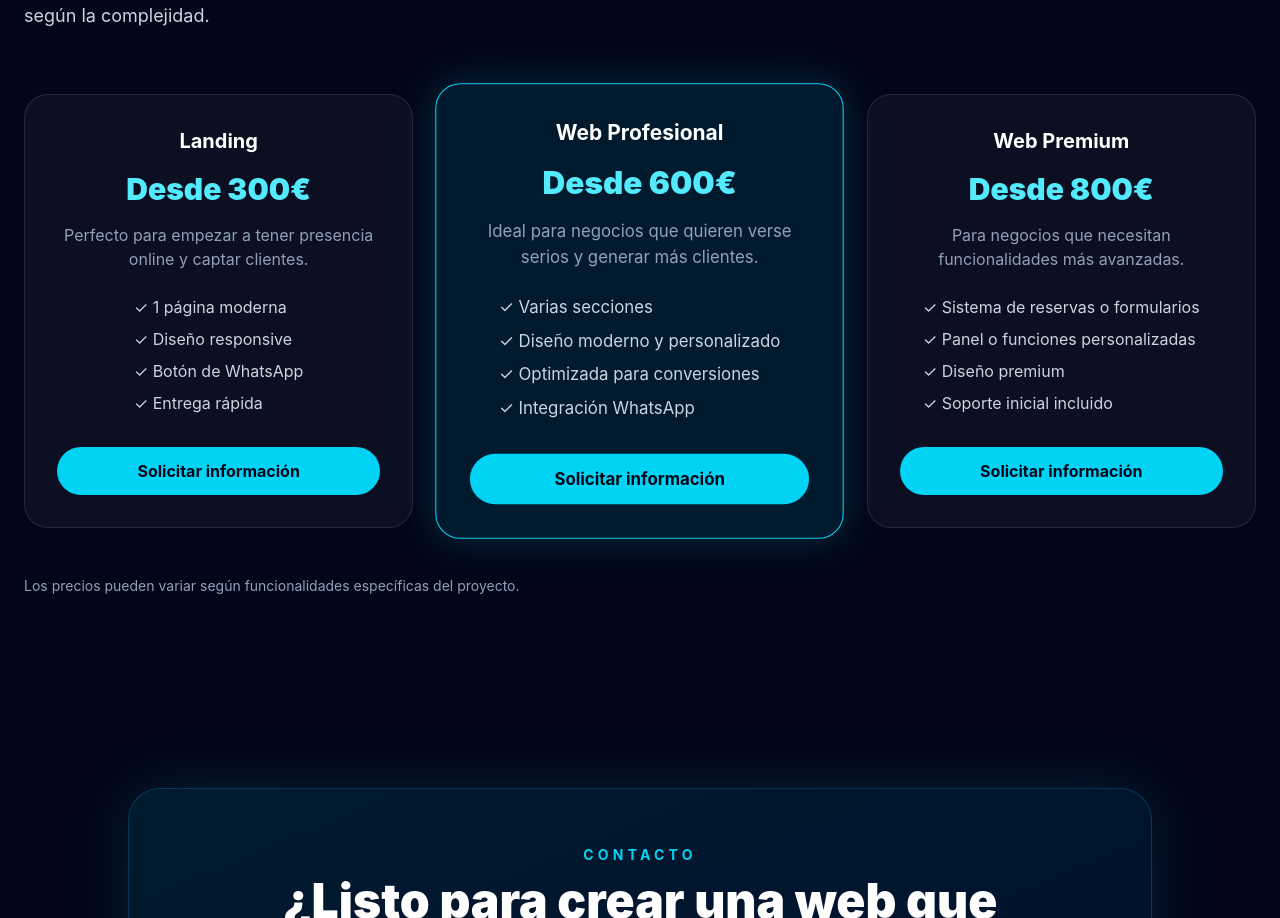
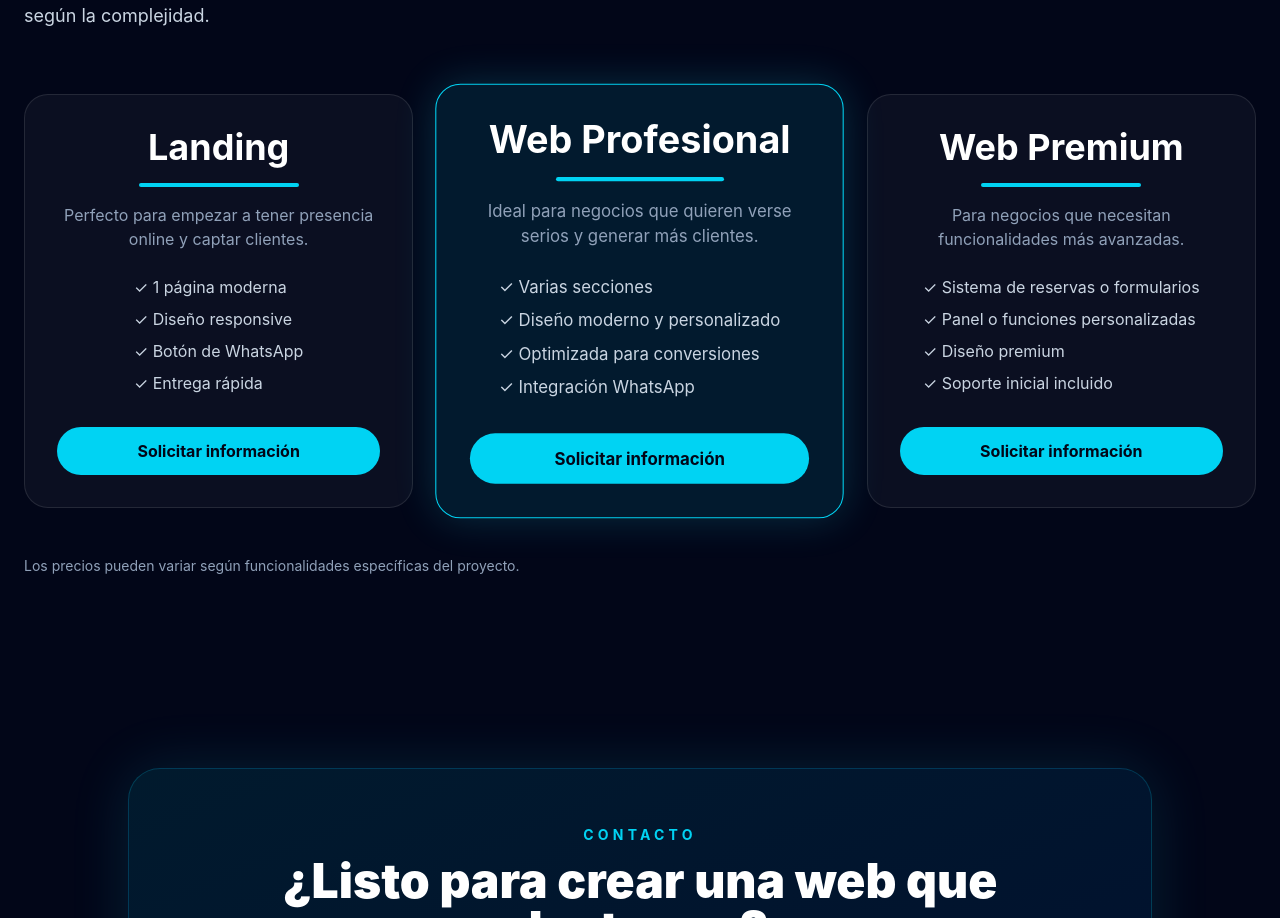
Before and after one commit to ultraxcode-com/ultra-x-code, a React (Vite) app: page / in a window 1280 px wide. Shown: the part 4526-5444 px from the top of the page. Built offline with nearby package versions, Linux system fonts and the light colour scheme.

Commit message:
cambios de precios

```diff
--- a/index.html
+++ b/index.html
@@ -2,7 +2,8 @@
 <html lang="en">
   <head>
     <meta charset="UTF-8" />
-    <link rel="icon" type="image/png" href="/logo4.png" />
+    <link rel="icon" type="image/png" href="/logo4.png" sizes="48x48" />
+    <link rel="apple-touch-icon" href="/logo4.png" />
     <meta name="viewport" content="width=device-width, initial-scale=1.0" />
     <title>Ultra X Code | Expertos en Desarrollo Web</title>
   </head>
--- a/src/components/Founders.jsx
+++ b/src/components/Founders.jsx
@@ -7,14 +7,14 @@ export function Founders() {
       name: "Daniel Díaz",
       role: "Co-Founder & Lead Developer",
       info: "Especialista en React y arquitectura de software. Se encarga de que cada línea de código sea eficiente y escalable.",
-      image: fotoDani, // Aquí pon la ruta de tu foto
+      image: fotoDani,
       linkedin: "#",
     },
     {
       name: "Alexis Rodriguez",
       role: "Co-Founder & UI/UX Designer",
       info: "Experto en diseño de interfaces y experiencia de usuario. Su objetivo es que cada web sea visualmente impactante.",
-      image: fotoale, // Aquí la de tu socio
+      image: fotoale,
       linkedin: "#",
     },
   ];
@@ -23,15 +23,13 @@ export function Founders() {
     <section className="py-20 px-6 bg-black">
       <div className="mx-auto max-w-7xl">
         {/* Cabecera del componente alineada a la izquierda */}
-        <div className="mb-16 text-left"> {/* Aseguramos alineación a la izquierda */}
+        <div className="mb-16 text-left">
             <h2 className="text-3xl md:text-5xl font-black tracking-tighter text-white uppercase">
             Los <span className="text-cyan-400">Fundadores</span>
             </h2>
 
-            {/* La línea ahora sale desde el inicio (izquierda) */}
             <div className="mt-4 h-1 w-20 bg-cyan-400 rounded-full"></div>
 
-            {/* Quitamos mx-auto para que el párrafo no se centre */}
             <p className="mt-6 text-slate-400 text-lg max-w-2xl">
             Mentes creativas unidas para transformar ideas en productos digitales de alto rendimiento.
             </p>
--- a/src/components/Pricing.jsx
+++ b/src/components/Pricing.jsx
@@ -67,12 +67,9 @@ export function Pricing() {
               : "border-white/10 bg-white/[0.04] hover:-translate-y-2"
           }`}
         >
-          <h3 className="text-xl font-bold">{plan.name}</h3>
+          <h3 className="text-4xl font-bold">{plan.name}</h3>
 
-          <p className="mt-4 text-3xl font-black text-cyan-300">
-            {plan.price}
-          </p>
-
+          <div className="mt-4 h-1 w-40 bg-cyan-400 rounded-full mx-auto"></div>
           <p className="mt-4 text-slate-400">{plan.description}</p>
 
           <ul className="mt-6 space-y-2 text-slate-300 text-left inline-block">
```
